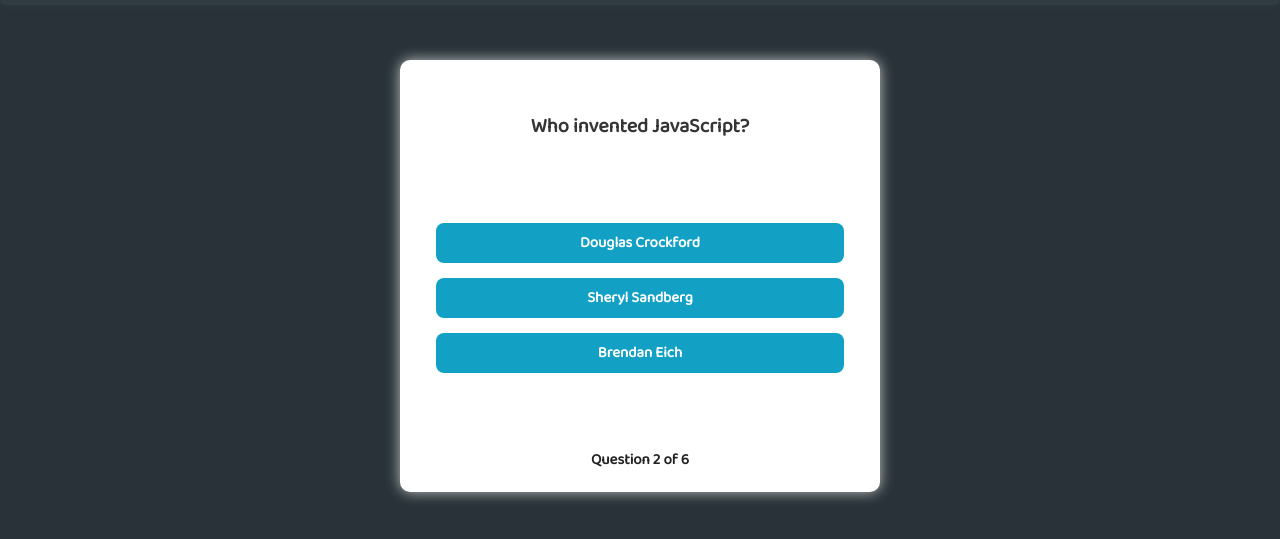
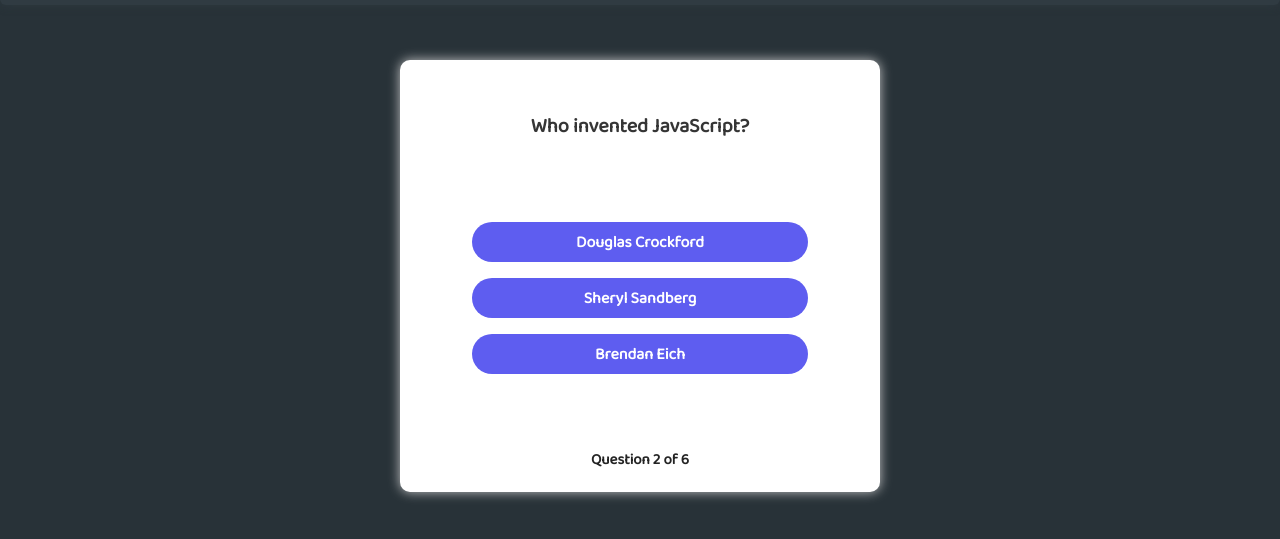
Before and after one commit to josemiguel02/quiz-app-typescript, a website with bundled scripts: page public/index.html in a window 1280 px wide. Both pictures are taken after a click on the button "Evan You". Shown: the part 75-614 px from the top of the page. Built offline with nearby package versions, Linux system fonts and the light colour scheme.

Commit message:
update styles

```diff
--- a/public/styles.css
+++ b/public/styles.css
@@ -1,4 +1,8 @@
 @import url('https://fonts.googleapis.com/css2?family=Baloo+2&display=swap');
+
+:root {
+  --primary-color: #5e5df0;
+}
 
 * {
   padding: 0;
@@ -32,8 +36,8 @@
 }
 
 .header-title a:hover {
-  color: #12a1c5;
-  text-shadow: 2px 2px 0px #fff;
+  color: var(--primary-color);
+  text-shadow: 1px 1px 0px #fff;
 }
 
 .header-icon {
@@ -63,7 +67,7 @@
   height: 27rem;
   background: #fff;
   border-radius: 10px;
-  box-shadow: 0 0 14px #dddcdcdc;
+  box-shadow: 0 0 12px #dddcdcdc;
 }
 
 .question-title {
@@ -100,24 +104,33 @@
   flex-direction: column;
   align-items: center;
   width: 100%;
-  gap: 15px;
+  gap: 16px;
 }
 
 .btn-primary {
-  width: 85%;
+  background: var(--primary-color);
+  border-radius: 999px;
+  box-sizing: border-box;
+  color: #ffffff;
+  font-size: 16px;
+  font-weight: 600;
+  outline: 0;
+  padding: 8px 18px;
+  touch-action: manipulation;
+  border: 0;
+  width: 70%;
   height: 40px;
-  border: none;
-  border-radius: 8px;
-  background: #12a1c5;
-  color: #fff;
-  font-weight: bold;
-  font-size: 15px;
-  outline: 0;
 }
 
 .btn-primary:hover {
   cursor: pointer;
-  background: #0f93b4;
+  background: #5e5df0;
+  box-shadow: var(--primary-color) 0 10px 20px -10px;
+}
+
+.btn-primary:active {
+  transform: scale(0.9);
+  transition-duration: 0.9s;
 }
 
 .questions-of {
--- a/src/models/quiz.ts
+++ b/src/models/quiz.ts
@@ -17,7 +17,10 @@
 
   guessAnswer(answer: string) {
     if (this.getCurrentQuestion().checkCorrectAnswer(answer)) {
+      $(`[data-value=${answer}]`).style.background = '#0fd493'
       this.score++
+    } else {
+      $(`[data-value=${answer}]`).style.background = '#e74c4c'
     }
 
     this.questionIndex++
--- a/src/views/index.ts
+++ b/src/views/index.ts
@@ -11,7 +11,9 @@
 
     quiz.selectAnswer((value: string) => {
       quiz.guessAnswer(value)
-      nextQuestion(quiz, render)
+      setTimeout(() => {
+        nextQuestion(quiz, render)
+      }, 230)
     })
 
     return
```
